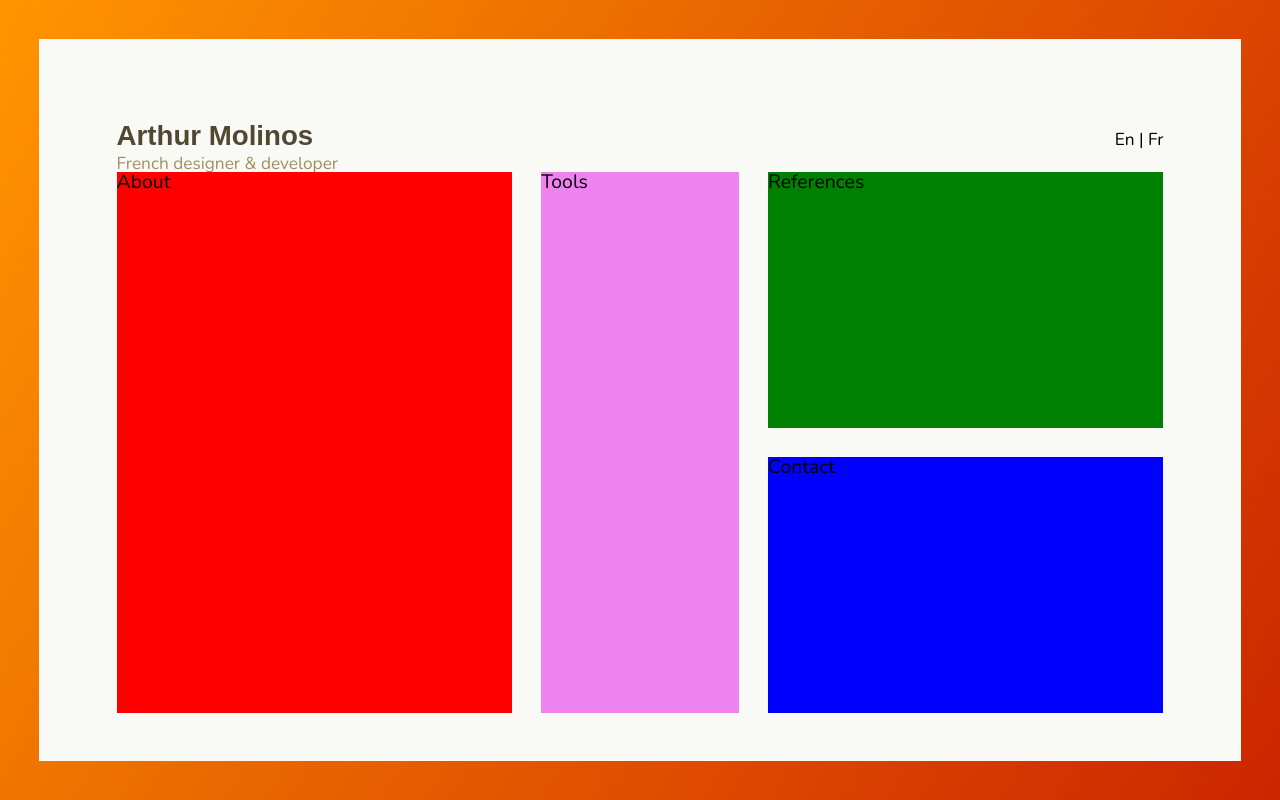
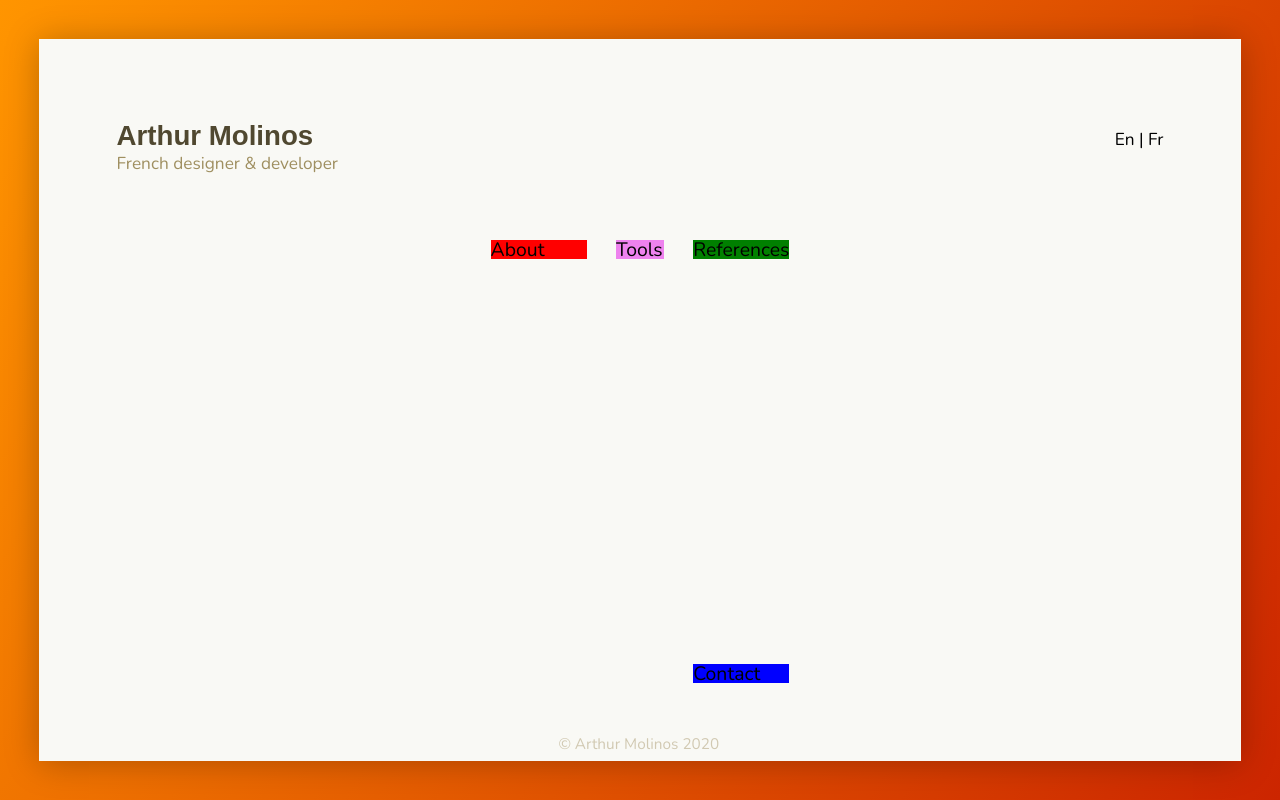
Before and after one commit to cparthur/portfolio, a Next.js app: page / in a window 1280 px wide. Built offline with nearby package versions, Linux system fonts and the light colour scheme.

Commit message:
:sparkles: Computed landing grid max-height

```diff
--- a/layouts/Header.tsx
+++ b/layouts/Header.tsx
@@ -3,7 +3,7 @@ import styled from 'styled-components';
 // import media from 'styles/media';
 
 const Header = () => (
-    <Container>
+    <Container id="header">
         <LogoContainer>
             <Logo>Arthur Molinos</Logo>
             <JobTitle>French designer & developer</JobTitle>
@@ -20,6 +20,7 @@ export default Header;
 const Container = styled.div`
     display: flex;
     align-items: baseline;
+    margin-bottom: 3.5rem;
 `;
 
 const LogoContainer = styled.div``;
@@ -27,7 +28,7 @@ const LogoContainer = styled.div``;
 const Logo = styled.h2`
     font-family: sans-serif;
     font-size: ${({ theme }) => theme.fontSizes[5]};
-    font-weight: 700;
+    font-weight: ${({ theme }) => theme.fontWeights.black};
     line-height: 1.375;
     color: ${({ theme }) => theme.colors.text.prim};
 `;
--- a/layouts/LandingGrid.tsx
+++ b/layouts/LandingGrid.tsx
@@ -1,6 +1,8 @@
+import React, { useLayoutEffect, useRef, useState } from 'react';
+
 import styled from 'styled-components';
 
-import media from 'styles/media';
+import media, { Sizes } from 'styles/media';
 
 type Props = {
     children: {
@@ -11,27 +13,75 @@ type Props = {
     };
 };
 
-const LandingGrid = ({ children }: Props) => (
-    <Grid>
+const useWindowSize = () => {
+    const [windowSize, setWindowSize] = useState([0, 0]);
+    useLayoutEffect(() => {
+        function updateSize() {
+            setWindowSize([window.innerWidth, window.innerHeight]);
+        }
+        window.addEventListener('resize', updateSize);
+        updateSize();
+        return () => window.removeEventListener('resize', updateSize);
+    }, []);
+    return windowSize;
+};
+
+const LandingGrid = ({ children }: Props) => {
+    const targetRef = useRef<any>(null);
+
+    const [windowWidth, windowHeight] = useWindowSize();
+
+    useLayoutEffect(() => {
+        // Compute Grid height
+        const innerContainer = document.getElementById('inner-container');
+        const header = document.getElementById('header') as any;
+
+        if (innerContainer && header) {
+            const containerHeight = innerContainer.clientHeight;
+            const containerPadding =
+                parseInt(window.getComputedStyle(innerContainer).getPropertyValue('padding'), 10) * 2;
+
+            const headerBottomMargin = window.getComputedStyle(header).marginBottom;
+            const headerHeight = header.clientHeight + parseInt(headerBottomMargin, 10);
+
+            const computedGridHeight = containerHeight - containerPadding - headerHeight;
+
+            if (windowWidth > Sizes.laptop) {
+                targetRef.current.style.maxHeight = `${computedGridHeight}px`;
+            } else {
+                targetRef.current.style.maxHeight = 'inherit';
+            }
+        }
+    }, [windowWidth, windowHeight]);
+
+    return (
+        <Grid ref={targetRef}>
             <AboutContainer>{children.about}</AboutContainer>
             <ToolsContainer>{children.tools}</ToolsContainer>
             <ReferencesContainer>{children.references}</ReferencesContainer>
             <ContactContainer>{children.contact}</ContactContainer>
         </Grid>
     );
+};
 
 export default LandingGrid;
 
 /*
  * Styled declarations
  */
-const Grid = styled.main`
+interface StyledProps {
+    ref: any;
+}
+
+const Grid = styled.main<StyledProps>`
     flex-grow: 1;
+    max-width: 76rem;
+    margin: 0 auto;
 
     ${media.laptop} {
         display: grid;
         grid-template-columns: 2fr 1fr 2fr;
-        grid-template-rows: 50% 50%;
+        grid-template-rows: 1fr 1fr;
         grid-column-gap: 1.5rem;
         grid-row-gap: 1.5rem;
         grid-template-areas:
@@ -42,13 +92,13 @@ const Grid = styled.main`
 
 const AboutContainer = styled.div`
     grid-area: about;
-    background-color: red;
+    display: flex;
+    flex-direction: column;
 `;
 
 const ToolsContainer = styled.div`
     display: none;
     grid-area: tools;
-    background-color: violet;
 
     ${media.laptop} {
         display: block;
@@ -57,10 +107,21 @@ const ToolsContainer = styled.div`
 
 const ReferencesContainer = styled.div`
     grid-area: references;
-    background-color: green;
+    margin: 3rem 0;
+
+    ${media.laptop} {
+        margin: 0;
+    }
 `;
 
 const ContactContainer = styled.div`
     grid-area: contact;
-    background-color: blue;
+    display: flex;
+    flex-direction: column;
+    justify-content: flex-end;
+    margin-bottom: 2rem;
+
+    ${media.laptop} {
+        margin: 0;
+    }
 `;
--- a/layouts/Page.tsx
+++ b/layouts/Page.tsx
@@ -1,3 +1,4 @@
+import { useEffect, useState } from 'react';
 import styled from 'styled-components';
 import media from 'styles/media';
 
@@ -8,14 +9,29 @@ type Props = {
     isFullScreen?: boolean;
 };
 
-const Page = ({ children, isFullScreen }: Props) => (
+const Page = ({ children, isFullScreen }: Props) => {
+    const [showChild, setShowChild] = useState(false);
+
+    // Wait until after client-side hydration to show
+    useEffect(() => {
+        setShowChild(true);
+    }, []);
+
+    if (!showChild) {
+        // You can show some kind of placeholder UI here
+        return null;
+    }
+
+    return (
         <PageContainer isFullScreen={isFullScreen}>
-        <InnerContainer isFullScreen={isFullScreen}>
+            <InnerContainer id="inner-container" isFullScreen={isFullScreen}>
                 <Header />
                 {children}
+                <CopyRights>© Arthur Molinos {new Date().getUTCFullYear()}</CopyRights>
             </InnerContainer>
         </PageContainer>
     );
+};
 
 export default Page;
 
@@ -48,10 +64,27 @@ const InnerContainer = styled.div<StyledProps>`
     flex-direction: column;
     padding: 1.5rem;
     background-color: ${({ theme }) => theme.colors.bg.prim};
+    box-shadow: 0px 2px 32px rgba(0, 0, 0, 0.25);
     ${({ isFullScreen }) => isFullScreen && 'overflow: hidden'};
     z-index: 1;
 
     ${media.laptop} {
         padding: 4rem;
     }
+
+    ${media.laptopL} {
+        padding: 6rem 8rem;
+    }
+
+    ${media.desktop} {
+        padding: 10rem 12rem;
+    }
 `;
+
+const CopyRights = styled.p`
+    position: absolute;
+    bottom: 0.5rem;
+    left: calc(50% - 4.2rem);
+    font-size: ${({ theme }) => theme.fontSizes[0]};
+    color: ${({ theme }) => theme.colors.text.quar};
+`;
```
Lines whose indentation alone changed are shown as unchanged.
